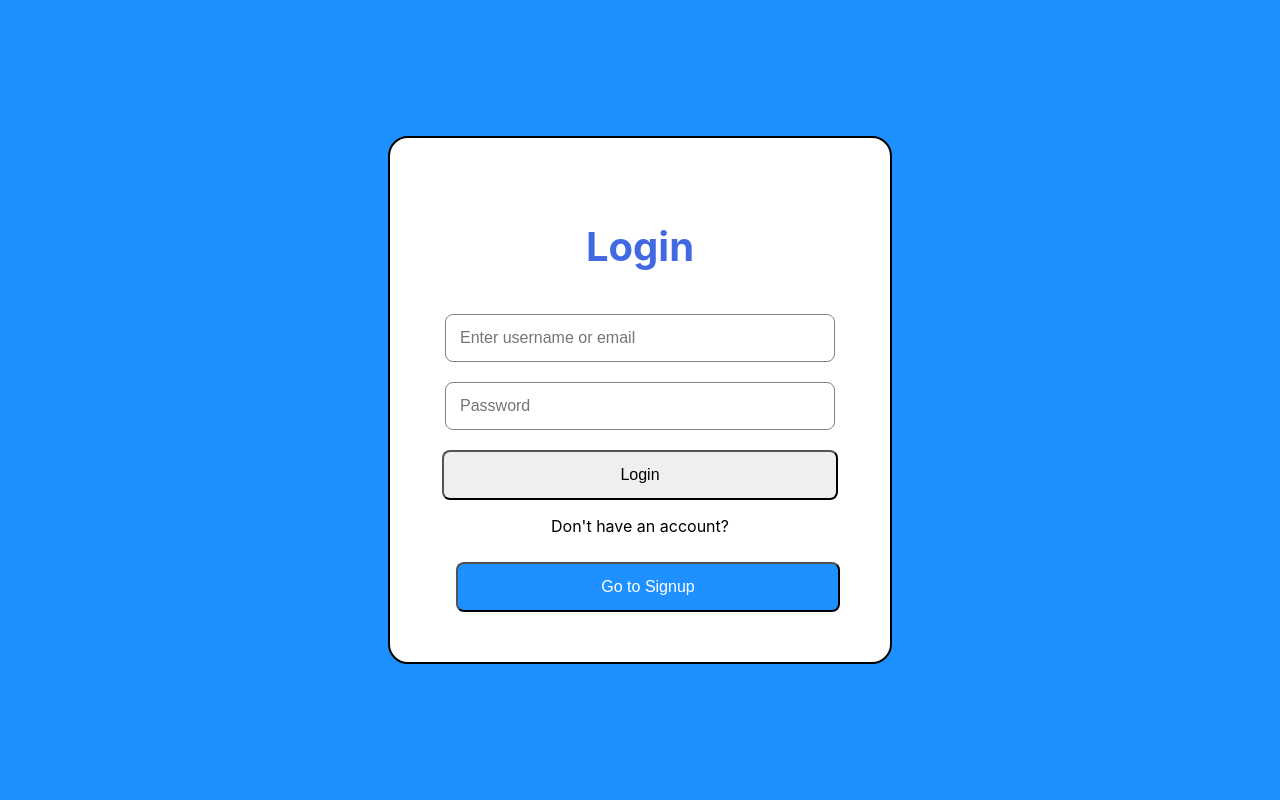
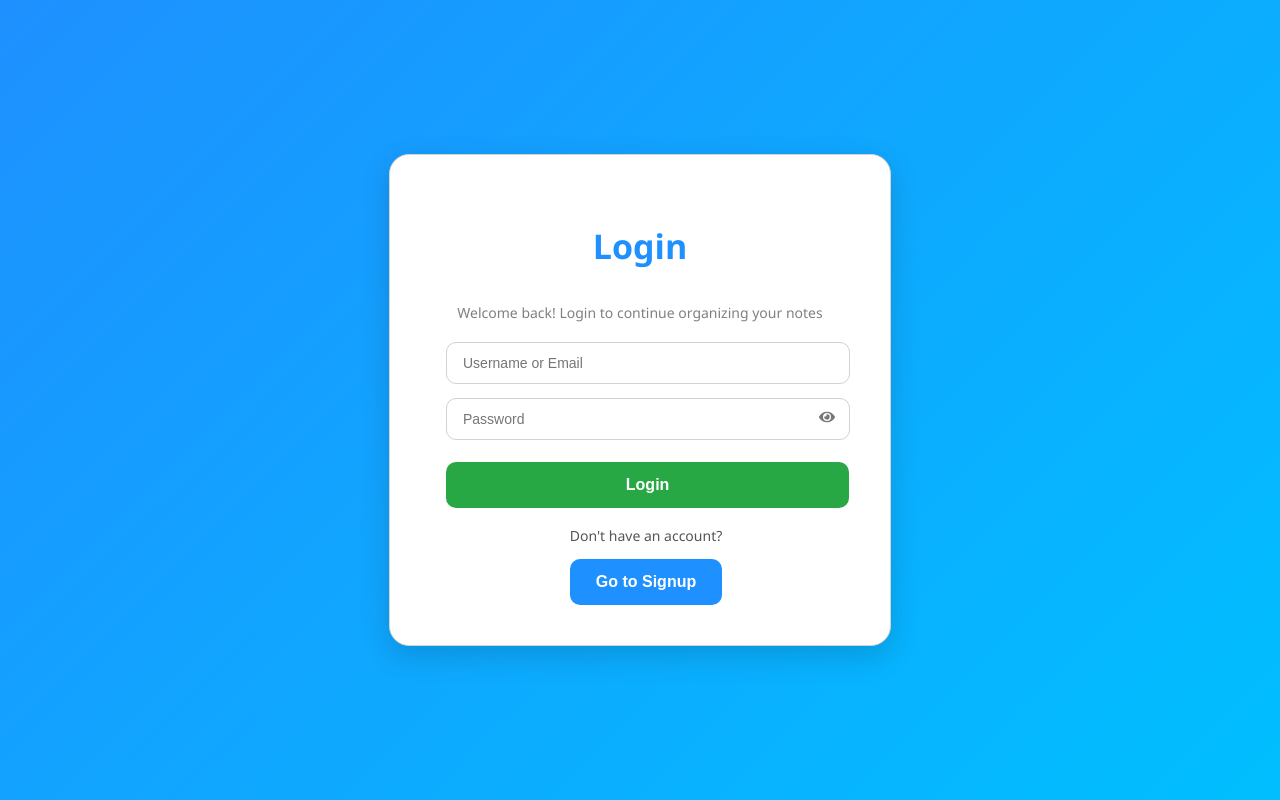
Before and after one commit to AvanoBerlingieri/Notes_App, a React (Create React App) app in the folder frontend/: page / in a window 1280 px wide. Built offline with nearby package versions, Linux system fonts and the light colour scheme; no server answers.

Commit message:
updated login page to use signup page layout

```diff
--- a/frontend/src/pages/Login.js
+++ b/frontend/src/pages/Login.js
@@ -1,7 +1,8 @@
 import {useState} from "react";
 import {loginUser} from "../apis/auth/Login.js";
-import { Link, useNavigate } from "react-router-dom";
-import "./css/Login.css"
+import {Link, useNavigate} from "react-router-dom";
+import "./css/Signup.css"
+import {FaEye, FaEyeSlash} from "react-icons/fa";
 
 export default function Login() {
     // State to hold form input values
@@ -15,6 +16,8 @@ export default function Login() {
 
     // to set messages
     const [message, setMessage] = useState("");
+
+    const [showPassword, setShowPassword] = useState(false);
 
     // Handle changes in input fields
     const handleChange = (e) => {
@@ -45,31 +48,55 @@ export default function Login() {
     };
 
     return (
-        <div className="login-container">
-            <div className="login-card">
+        <div className="signup-container">
+            <div className="signup-card">
                 <h2>Login</h2>
+                <p className="signup-subtitle">
+                    Welcome back! Login to continue organizing your notes
+                </p>
 
                 <form onSubmit={handleSubmit}>
-                    <input
+
+                    <div className="input-group">
+
+                        <input className="input-login"
                                name="usernameOrEmail"
-                        placeholder="Enter username or email"
+                               placeholder="Username or Email"
+                               value={form.usernameOrEmail}
                                onChange={handleChange}
-                        required={true}
+                               required
                         />
-                    <input
+                    </div>
+
+                    <div className="input-group password-group">
+
+                        <input className="input-login"
                                name="password"
                                placeholder="Password"
-                        type="password"
+                               type={showPassword ? "text" : "password"}
+                               value={form.password}
                                onChange={handleChange}
-                        required={true}
+                               required
                         />
-                    <button className={"loginBtn"} type="submit">Login</button>
+
+                        <span
+                            className="eye-icon"
+                            onClick={() => setShowPassword(!showPassword)}
+                        >
+                        {showPassword ? <FaEyeSlash/> : <FaEye/>}
+                    </span>
+                    </div>
+
+                    <button className="signupBtn" type="submit">
+                        Login
+                    </button>
+
                 </form>
 
-                <div className="signup-link">
+                <div className="login-link">
                     <p>Don't have an account?</p>
                     <Link to="/signup">
-                        <button className={"signupBtn"}>Go to Signup</button>
+                        <button className="backBtn">Go to Signup</button>
                     </Link>
                 </div>
 
--- a/frontend/src/pages/css/Login.css
+++ /dev/null
@@ -1,58 +0,0 @@
-.login-container {
-    display: flex;
-    justify-content: center;
-    align-items: center;
-    min-height: 100vh;
-    background-color: dodgerblue;
-}
-
-.login-card {
-    justify-content: center;
-    padding: 50px;
-    border-radius: 20px;
-    border: 2px solid;
-    width: 400px;
-    text-align: center;
-    background-color: white;
-}
-
-.login-card h2 {
-    font-size: 40px;
-    color: royalblue;
-}
-
-.login-card input {
-    width: 90%;
-    padding: 14px;
-    margin: 10px 0;
-    border-radius: 8px;
-    border: 1px solid grey;
-    font-size: 16px;
-}
-
-.login-card button,
-.login-card .signup-link button {
-    width: 99%;
-    padding: 14px;
-    margin-top: 10px;
-    border-radius: 8px;
-    font-size: 16px;
-    cursor: pointer;
-    transition: all 0.3s ease;
-}
-
-.login-card .loginBtn:hover {
-    background: darkgreen !important;
-}
-
-.login-card .message {
-    color: red;
-}
-
-.login-card .signupBtn {
-    background-color: dodgerblue !important;
-}
-
-.login-card .signupBtn:hover {
- background: blue !important;
-}
--- a/frontend/src/pages/css/Signup.css
+++ b/frontend/src/pages/css/Signup.css
@@ -191,3 +191,8 @@
     font-size: 14px;
     margin-left: 14px;
 }
+
+/* login page */
+.input-login {
+    margin-left: 16px;
+}
```
Lines whose indentation alone changed are shown as unchanged.
